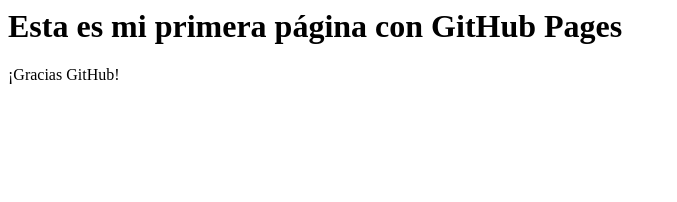
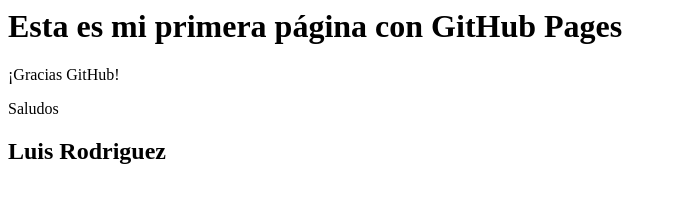
Before and after one commit to luisrod74/mitrepotest, a plain HTML site: page index.html in a window 1280 px wide. Shown: the whole page, without its empty margins (0-677 px from the left). Drawn offline with Linux system fonts and the light colour scheme.

Commit message:
Update index.html

```diff
--- a/index.html
+++ b/index.html
@@ -1,4 +1,6 @@
 <html>
 <h1> Esta es mi primera página con GitHub Pages </h1>
 <p>¡Gracias GitHub!</p>
+<p>Saludos</p>
+<b><h2>Luis Rodriguez</h2></b>
 </html>
```
